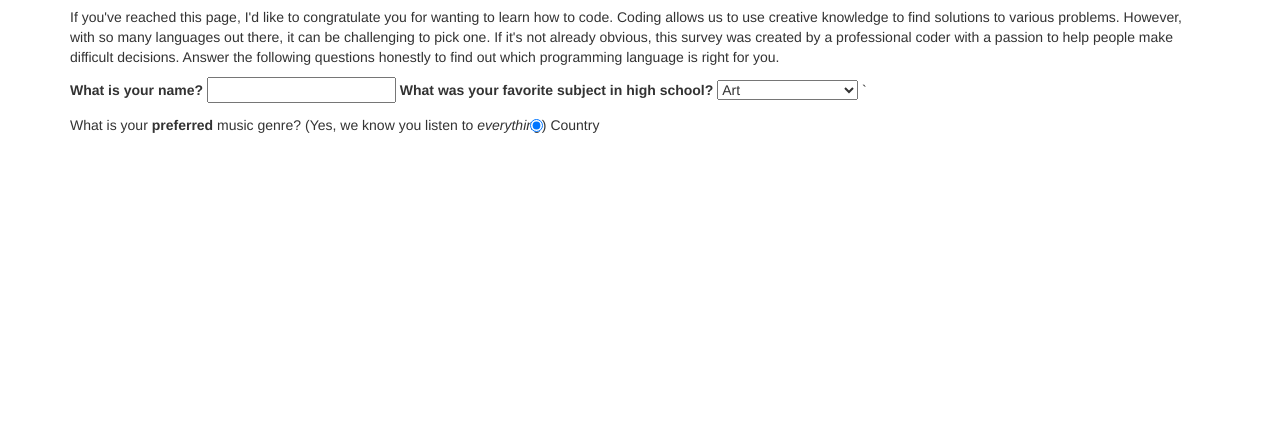
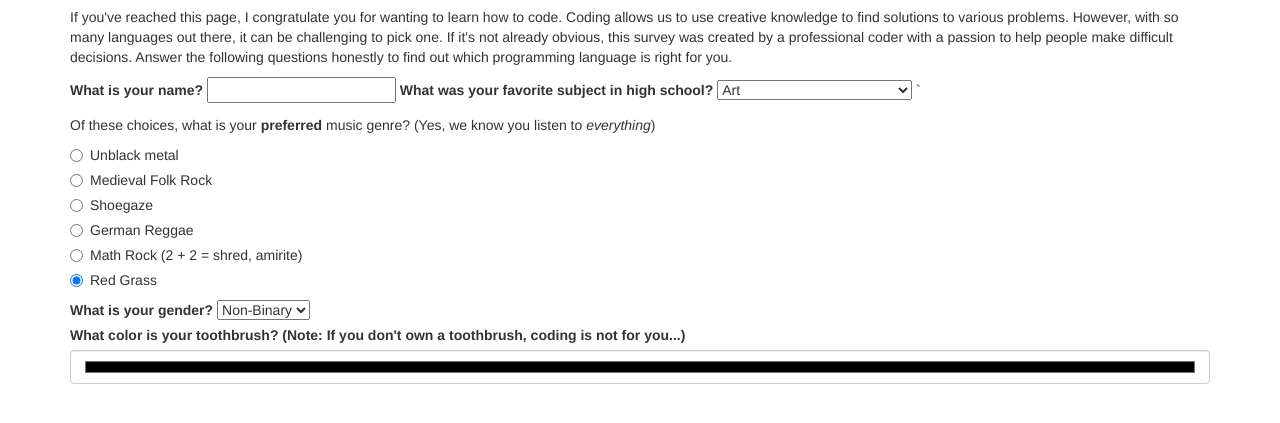
Before and after one commit to vguer/Programming-Language-Suggester, a plain HTML site: page index.html in a window 1280 px wide. Shown: the part 63-486 px from the top of the page. Drawn offline with Linux system fonts and the light colour scheme.

Commit message:
Add additional radio options and color selector to form

```diff
--- a/index.html
+++ b/index.html
@@ -9,8 +9,8 @@
   </head>
   <body>
     <div class="container">
-      <h1> Programming Language Suggester </h1>
-      <p> If you've reached this page, I'd like to congratulate you for wanting to learn how to code. Coding allows us to use creative knowledge to find solutions to various problems. However, with so many languages out there, it can be challenging to pick one. If it's not already obvious, this survey was created by a professional coder with a passion to help people make difficult decisions. Answer the following questions honestly to find out which programming language is right for you. </p>
+      <h1>Programming Language Suggester</h1>
+      <p>If you've reached this page, I congratulate you for wanting to learn how to code. Coding allows us to use creative knowledge to find solutions to various problems. However, with so many languages out there, it can be challenging to pick one. If it's not already obvious, this survey was created by a professional coder with a passion to help people make difficult decisions. Answer the following questions honestly to find out which programming language is right for you. </p>
 
       <form id="quiz"></form>
         <label for="name">What is your name?</label>
@@ -23,12 +23,53 @@
           <option value="4">History</option>
           <option value="5">English</option>
           <option value="6">Physical Education</option>
+          <option value="7">I did not attend High School</option>
         </select>
 
   ` <div class="radio">
-        <labe for="musicgenre"> What is your <strong>preferred</strong> music genre? (Yes, we know you listen to <i>everything</i>)</label>
-          <input type="radio" name="musicgenre" value="Country" checked>
-          Country
-
+      <p>Of these choices, what is your <strong>preferred</strong> music genre? (Yes, we know you listen to <i>everything</i>)</p>
+        <label>
+          <input type="radio" name="musicgenre" value="Unblackmetal" checked>
+          Unblack metal
+        </label>
     </div>
-  </div>
+    <div class="radio">
+        <label>
+        <input type="radio" name="musicgenre" value="mfr" checked>
+        Medieval Folk Rock
+        </label>
+    </div>
+    <div class="radio">
+      <label>
+        <input type="radio" name="musicgenre" value="Shoegaze" checked>
+        Shoegaze
+      </label>
+    </div>
+    <div class="radio">
+      <label>
+        <input type="radio" name="musicgenre" value="Germanreggae" checked>
+        German Reggae
+      </label>
+    </div>
+    <div class="radio">
+      <label>
+        <input type="radio" name="musicgenre" value="Mathrock" checked>
+        Math Rock (2 + 2 = shred, amirite)
+      </label>
+    </div>
+    <div class="radio">
+      <label>
+        <input type="radio" name="musicgenre" value="Redgrass" checked>
+        Red Grass
+      </label>
+    </div>
+    <label for="gender"> What is your gender? </label>
+    <select id="gender">
+      <option value="Non-Binary">Non-Binary</option>
+      <option value="Male">Male</option>
+      <option value="Female">Female</option>
+    </select>
+    <div class="form-group">
+      <label for="color">What color is your toothbrush? (Note: If you don't own a toothbrush, coding is not for you...)</label>
+      <input id="color" class="form-control" type="color">
+    </div>
--- a/js/scripts.js
+++ b/js/scripts.js
@@ -1 +1,3 @@
 const favoritesubject = parseInt$("#favotiresubject").val();
+
+const favoriteColor = $("#color").val();
```
